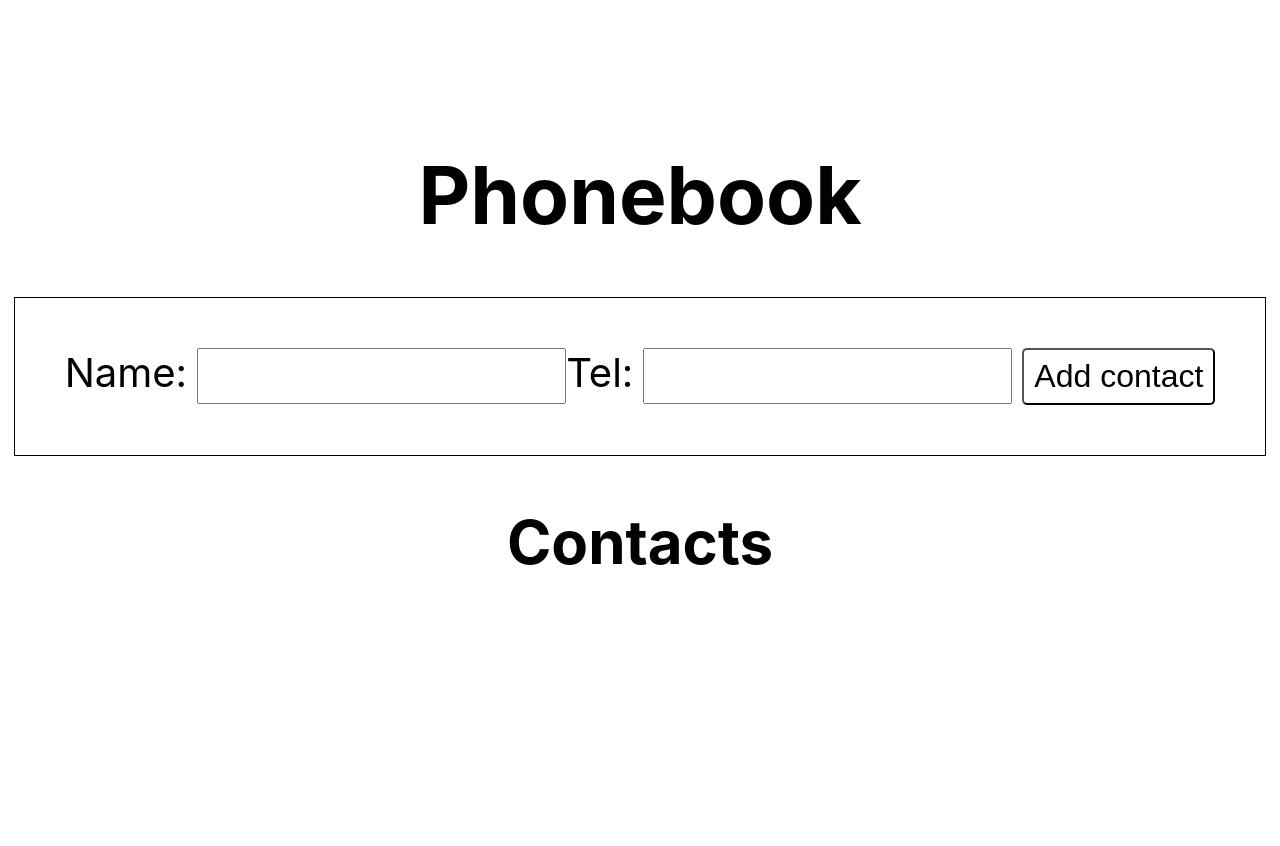
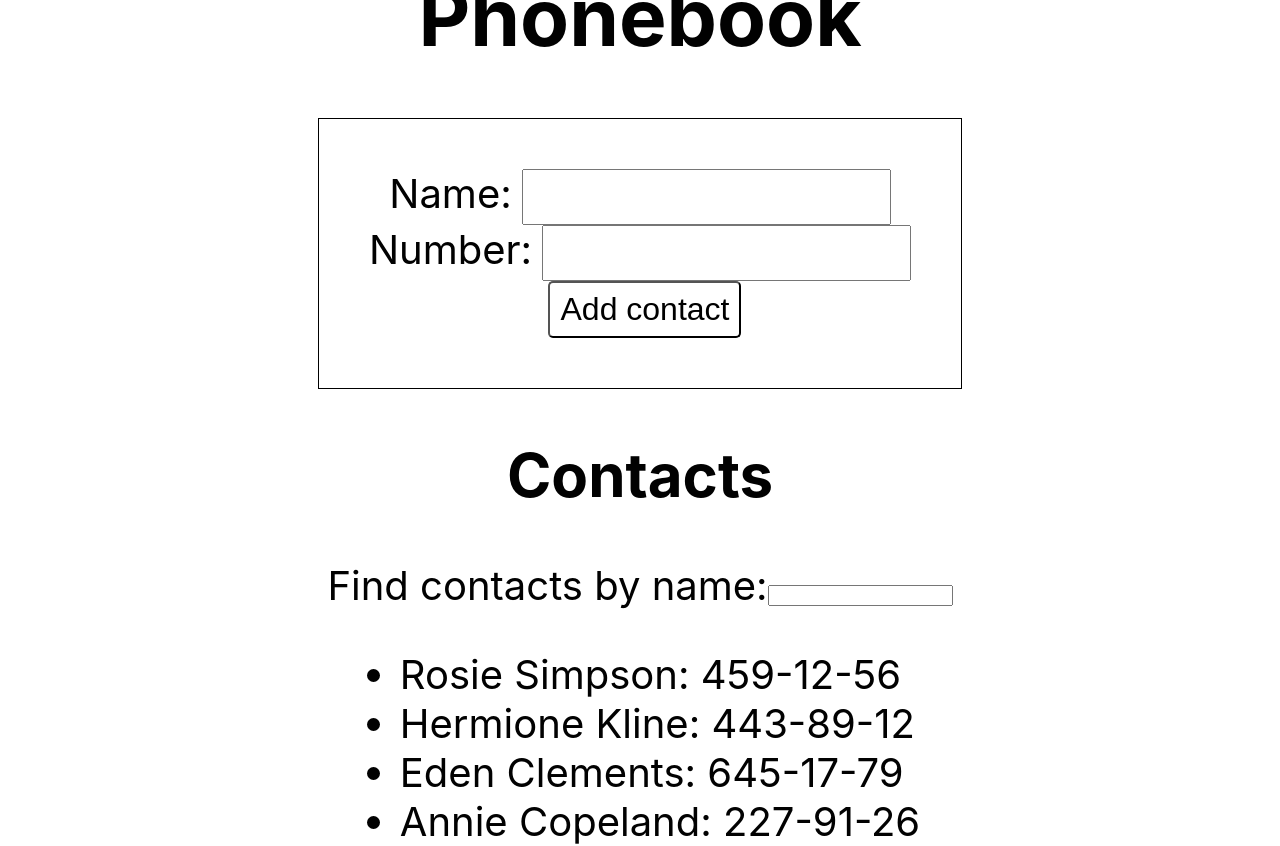
Before and after one commit to atevsl/goit-react-hw-02-phonebook, a React (Create React App) app: page / in a window 1280 px wide. Before the commit the page ends 800 px from the top, so only its background shows below. Built offline with nearby package versions, Linux system fonts and the light colour scheme.

Commit message:
add step-3

```diff
--- a/src/components/App.jsx
+++ b/src/components/App.jsx
@@ -5,9 +5,15 @@ import ContactList from './ContactList';
 
 class App extends React.Component {
   state = {
-    contacts: [],
+    contacts: [
+      { id: 'id-1', name: 'Rosie Simpson', number: '459-12-56' },
+      { id: 'id-2', name: 'Hermione Kline', number: '443-89-12' },
+      { id: 'id-3', name: 'Eden Clements', number: '645-17-79' },
+      { id: 'id-4', name: 'Annie Copeland', number: '227-91-26' },
+    ],
     name: '',
     number: '',
+    filter: '',
   };
   addContact = newContact => {
     this.setState(prevState => ({
@@ -37,7 +43,11 @@ class App extends React.Component {
           onSubmit={this.addContact}
           onInputHendler={this.onInputHendler}
         />
-        <ContactList phoneBook={this.state.contacts}></ContactList>
+        <ContactList
+          filter={this.state.filter}
+          phoneBook={this.state.contacts}
+          onInputHendler={this.onInputHendler}
+        ></ContactList>
       </div>
     );
   }
--- a/src/components/ContactList.jsx
+++ b/src/components/ContactList.jsx
@@ -1,13 +1,30 @@
 import React from 'react';
 class ContactList extends React.Component {
   state = {};
-
   render() {
     return (
       <>
         <h2>Contacts</h2>
+        <label>
+          <span>Find contacts by name:</span>
+          <input name="filter" onChange={this.props.onInputHendler}></input>
+        </label>
         <ul>
-          {this.props.phoneBook.map(contact => {
+          {this.props.filter === ''
+            ? this.props.phoneBook.map(contact => {
+                return (
+                  <li key={contact.id}>
+                    {contact.name}: {contact.number}
+                  </li>
+                );
+              })
+            : this.props.phoneBook
+                .filter(contact =>
+                  contact.name
+                    .toLowerCase()
+                    .includes(this.props.filter.toLowerCase())
+                )
+                .map(contact => {
                   return (
                     <li key={contact.id}>
                       {contact.name}: {contact.number}
--- a/src/components/Form.jsx
+++ b/src/components/Form.jsx
@@ -7,6 +7,7 @@ const FormStyled = styled.form`
     border: 1px solid black;
     padding: 50px;
     display: flex;
+    flex-direction: column;
     justify-content: center;
     align-items: center;
   }
@@ -67,7 +68,7 @@ class Form extends React.Component {
             />
           </LabelStyled>
           <LabelStyled htmlFor="number">
-            <span>Tel:</span>
+            <span>Number:</span>
             <InputStyled
               type="tel"
               name="number"
```
Lines whose indentation alone changed are shown as unchanged.
